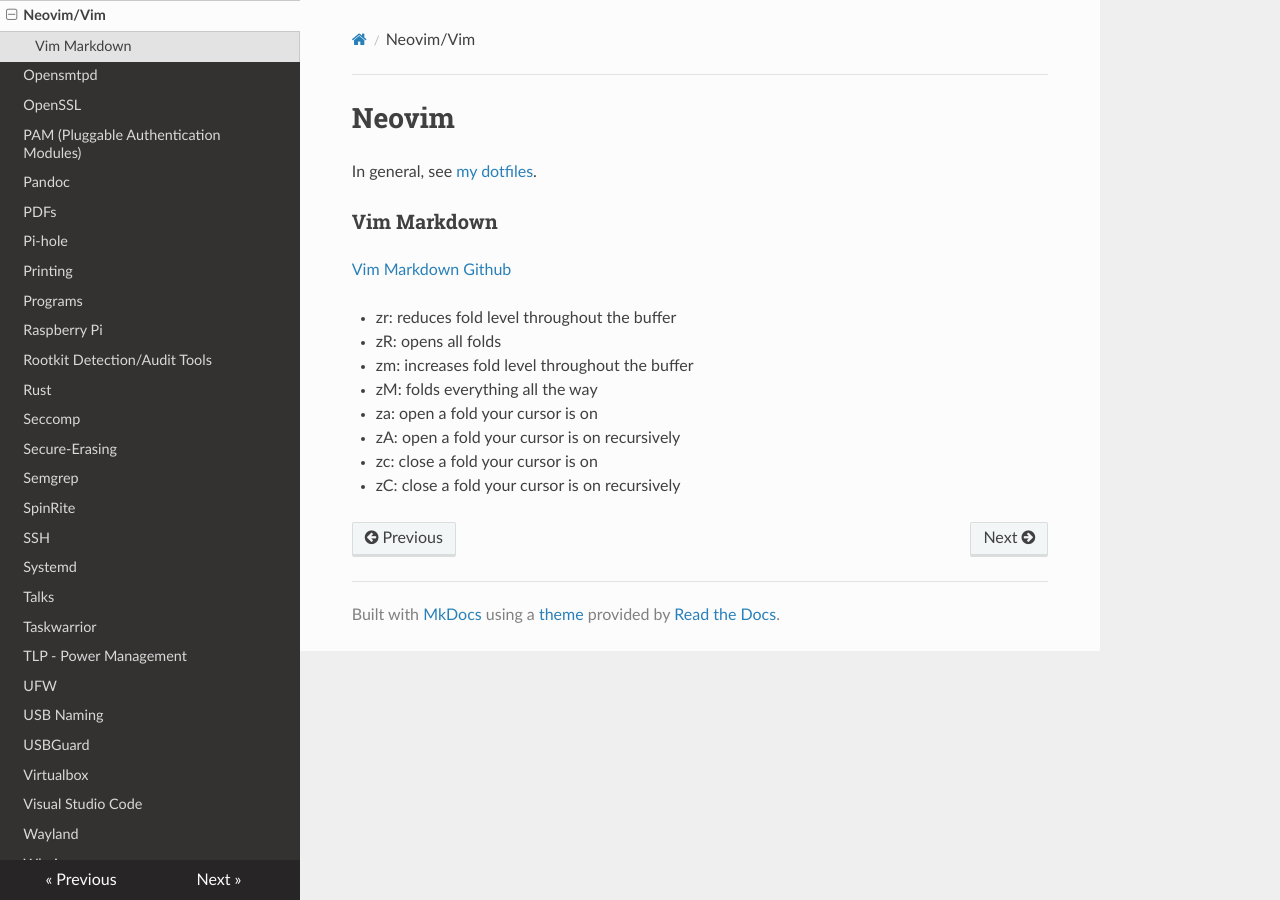
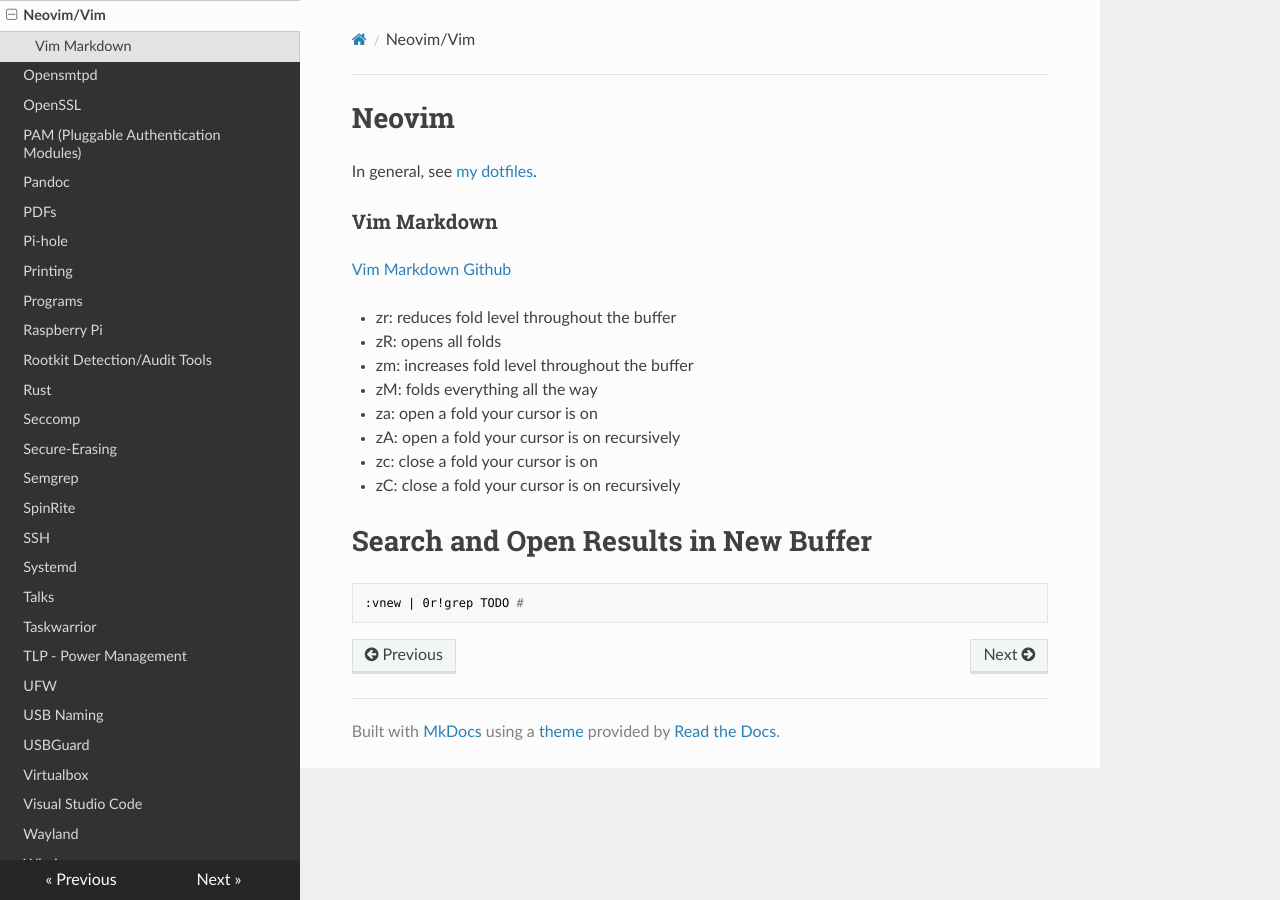
Before and after one commit to Maaxxs/wiki, an MkDocs documentation site: the page built from docs/nvim.md, in a window 1280 px wide. Built offline with MkDocs 1.6.1, drawn with Linux system fonts in a browser that asks for light colours; nearby versions of some CDN libraries.

Commit message:
Open vim results in new buffer

````diff
--- a/docs/nvim.md
+++ b/docs/nvim.md
@@ -24,3 +24,9 @@ dotfiles](https://gitlab.com/Maaxxs/dotfiles/-/blob/master/.config/nvim/init.vim
 - zA: open a fold your cursor is on recursively
 - zc: close a fold your cursor is on
 - zC: close a fold your cursor is on recursively
+
+# Search and Open Results in New Buffer
+
+```sh
+:vnew | 0r!grep TODO #
+```
````
